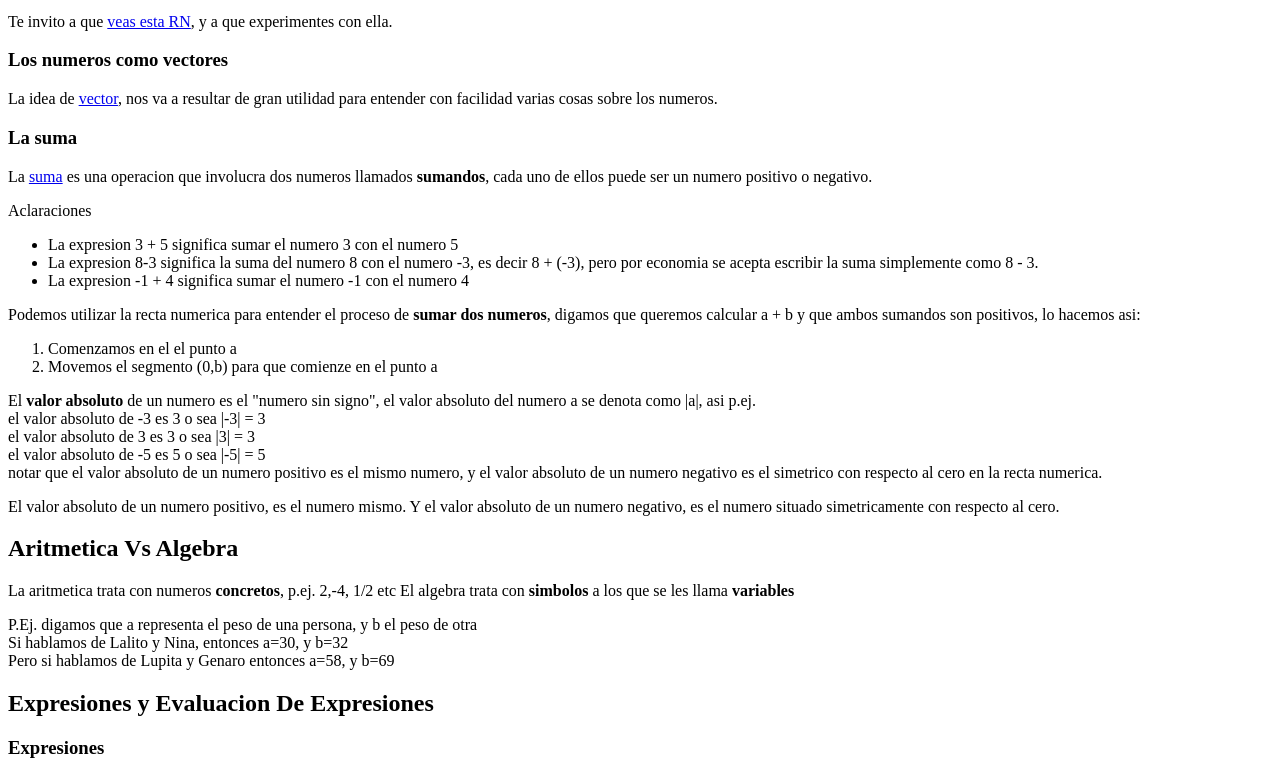
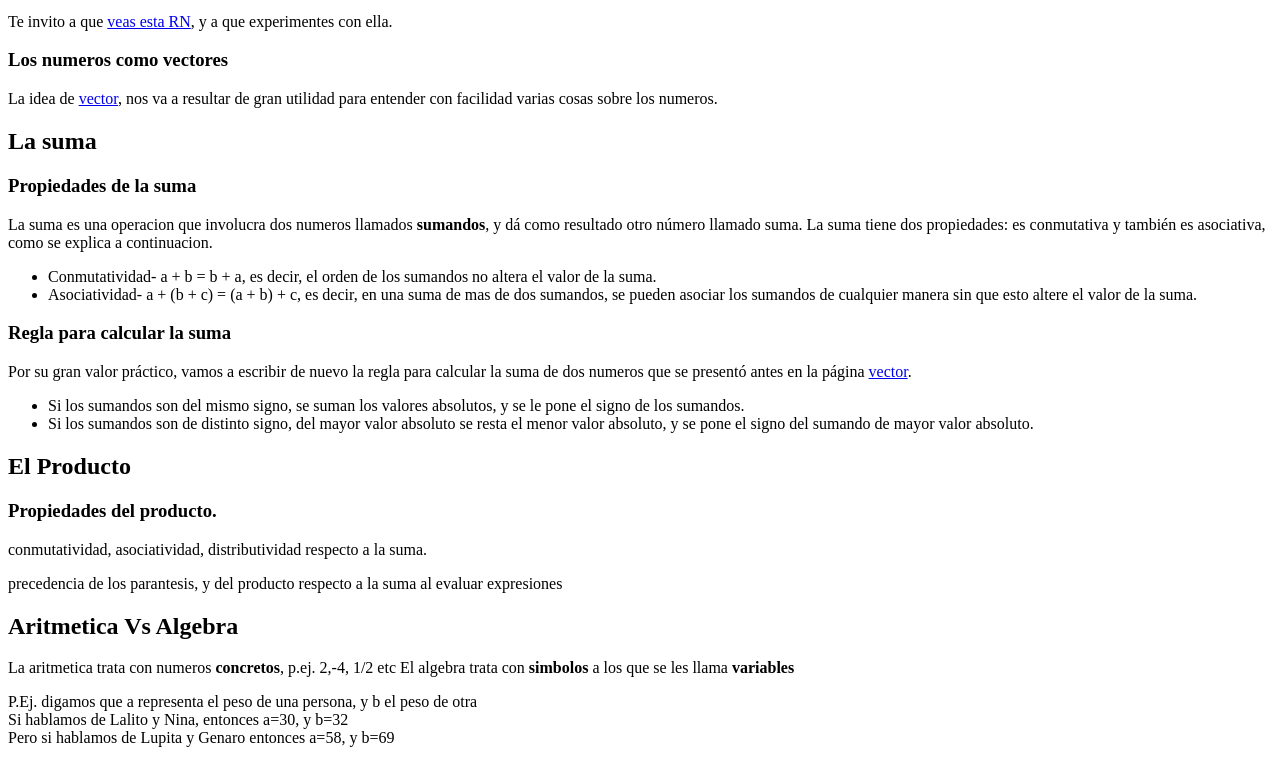
Before and after one commit to getinker/algebra, a plain HTML site: page index.html in a window 1280 px wide. Shown: the part 600-1364 px from the top of the page. Drawn offline with Linux system fonts and the light colour scheme.

Commit message:
desarrollo de la página

```diff
--- a/index.html
+++ b/index.html
@@ -31,30 +31,25 @@
 
 
 
-    <h3>La suma</h3>
-      <p>La <a href="suma.html" alt="Explica la suma de dos numeros utilizandovectores">suma</a> es una operacion que involucra dos numeros llamados <strong>sumandos</strong>, cada uno de ellos puede ser un numero positivo o negativo.</p>
+    <h2>La suma</h2>
+    <h3>Propiedades de la suma</h3>
+      <p>La suma es una operacion que involucra dos numeros llamados <strong>sumandos</strong>, y dá como resultado otro número llamado suma. La suma tiene dos propiedades: es conmutativa y también es asociativa, como se explica a continuacion.</p>
+      <ul>
+        <li>Conmutatividad- a + b = b + a, es decir, el orden de los sumandos no altera el valor de la suma.</li>
+        <li>Asociatividad- a + (b + c) = (a + b) + c, es decir, en una suma de mas de dos sumandos, se pueden asociar los sumandos de cualquier manera sin que esto altere el valor de la suma.
+      </ul>
+      <h3>Regla para calcular la suma</h3>
+      <p>Por su gran valor práctico, vamos a escribir de nuevo la regla para calcular la suma de dos numeros que se presentó antes en la página <a href="vectores.html" alt="explicacion del concepto vector">vector</a>.</p>
+      <ul>
+        <li>Si los sumandos son del mismo signo, se suman los valores absolutos, y se le pone el signo de los sumandos.</li>
+        <li>Si los sumandos son de distinto signo, del mayor valor absoluto se resta el menor valor absoluto, y se pone el signo del sumando de mayor valor absoluto.</li>
+      </ul>
 
-      <p>Aclaraciones<br>
-        <ul>
-          <li>La expresion 3 + 5 significa sumar el numero 3 con el numero 5</li>
-          <li>La expresion 8-3 significa la suma del numero 8 con el numero -3, es decir 8 + (-3), pero por economia se acepta escribir la suma simplemente como 8 - 3.</li>
-          <li>La expresion -1 + 4 significa sumar el numero -1 con el numero 4</li>
-        </ul>
+    <h2>El Producto</h2>
+      <h3>Propiedades del producto.</h3>
+        <p>conmutatividad, asociatividad, distributividad respecto a la suma.</p>
+        <p>precedencia de los parantesis, y del producto respecto a la suma al evaluar expresiones</p>
 
-      <p>Podemos utilizar la recta numerica para entender el proceso de <strong>sumar dos numeros</strong>, digamos que queremos calcular a + b y que ambos sumandos son positivos, lo hacemos asi:
-        <ol>
-          <li>Comenzamos en el el punto a</li>
-          <li>Movemos el segmento (0,b) para que comienze en el punto a</li>
-        </ol>
-      <p>El <strong>valor absoluto</strong> de un numero es el "numero sin signo", el valor absoluto del numero a se denota como |a|, asi p.ej.<br>
-      el valor absoluto de -3 es 3 o sea |-3| = 3<br>
-      el valor absoluto de  3 es 3 o sea  |3| = 3<br>
-      el valor absoluto de -5 es 5 o sea |-5| = 5<br>
-      notar que el valor absoluto de un numero positivo es el mismo numero, y el valor absoluto de un numero negativo es el simetrico con respecto al cero en la recta numerica.</p>
-
-
-
-      <p>El valor absoluto de un numero positivo, es el numero mismo. Y el valor absoluto de un numero negativo, es el numero situado simetricamente con respecto al cero.</p>
 
     <h2>Aritmetica Vs Algebra</h2>
      <p>La aritmetica trata con numeros <strong>concretos</strong>, p.ej. 2,-4, 1/2 etc
```
Also changed, not shown: vectores.html (+10 -3 lines).
